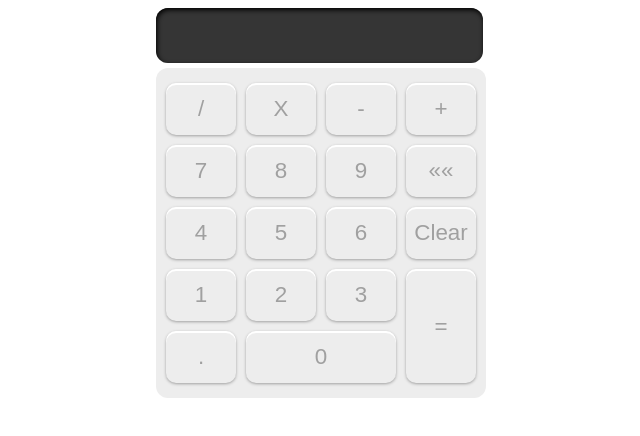
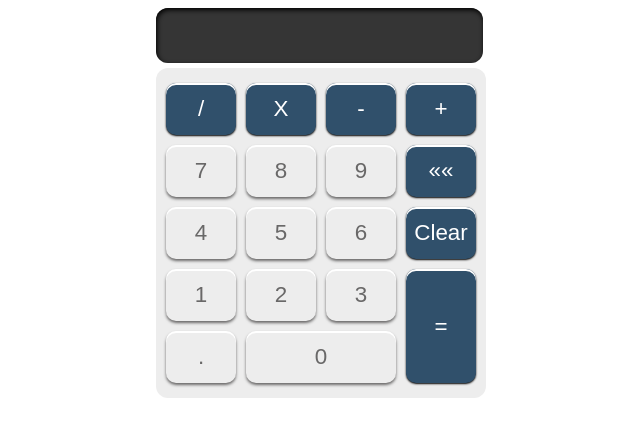
Before and after one commit to spaingel/calculadora, a plain HTML site: page index.html in a window 1280 px wide. Shown: the whole page, without its empty margins (326-966 px from the left). Drawn offline with Linux system fonts and the light colour scheme.

Commit message:
CSS Changes

```diff
--- a/index.html
+++ b/index.html
@@ -20,11 +20,11 @@
         <div id="seven" class="button">7</div>
         <div id="eight" class="button">8</div>
         <div id="nine" class="button">9</div>
-        <div id="return" class="button">««</div>
+        <div id="return" class="button operator">««</div>
         <div id="four" class="button">4</div>
         <div id="five" class="button">5</div>
         <div id="six" class="button">6</div>
-        <div id="clear" class="button">Clear</div>
+        <div id="clear" class="button operator">Clear</div>
         <div id="one" class="button">1</div>
         <div id="two" class="button">2</div>
         <div id="three" class="button">3</div>
--- a/style.css
+++ b/style.css
@@ -44,7 +44,7 @@
     align-content: center;
     justify-content: center;
     border-radius: 12px;
-    color: #a0a0a0;
+    color: #696868;
     font-size: 140%;
     font-family: sans-serif;
     cursor: pointer;
@@ -55,8 +55,22 @@
     text-align: center;
     padding-top: 13px;
     border-radius: 10px;
+    box-shadow: 0px 2px 3px, 0px 2px white inset;
+
+}
+
+.operator {
+    background-color: #30506b;
+    color: white;
+    box-shadow: 0px 1px 2px black, 0px 2px white inset;
+}
+.button:active {
+    filter: brightness(70%);
+    margin-top: 2.5px;
+    text-align: center;
+    padding-top: 13px;
+    border-radius: 10px;
     box-shadow: 0px 1px 3px, 0px 2px white inset;
-
 }
 
 #equal {
```
